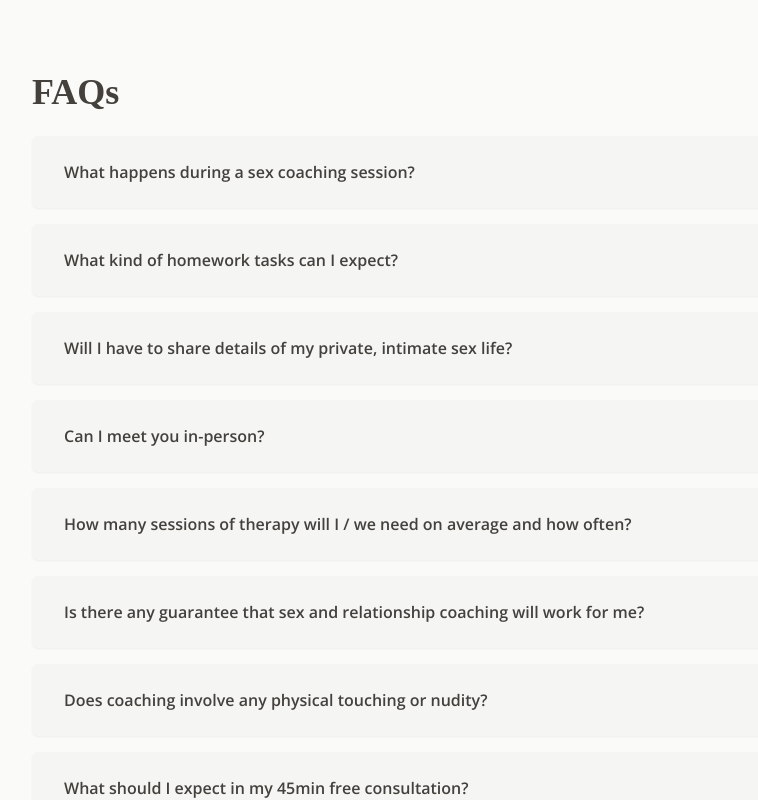
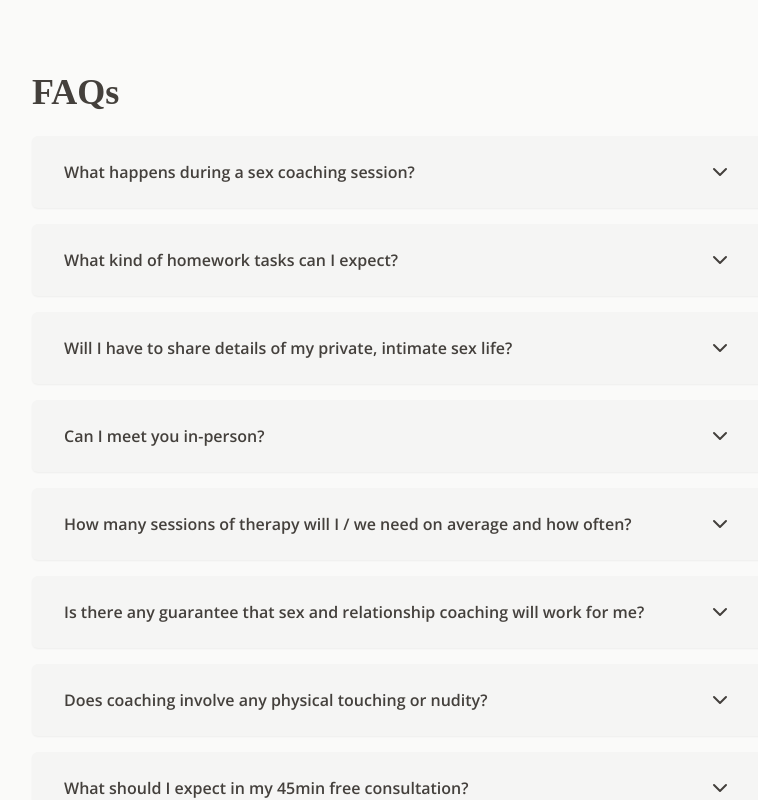
Before and after one commit to alizehkhan/sex-coach, a Next.js app: page /coaching in a window 1280 px wide. Shown: the part 1120-1920 px from the top of the page, without its empty margins (32-790 px from the left). Built offline with nearby package versions, Linux system fonts and the light colour scheme; a web font is replaced by a local one.

Commit message:
feat: toggle icon

```diff
--- a/app/_components/Accordion.tsx
+++ b/app/_components/Accordion.tsx
@@ -1,3 +1,4 @@
+import { IconChevronDown } from '@tabler/icons-react'
 import { ReactNode } from 'react'
 
 const Accordion = ({
@@ -18,10 +19,13 @@ const Accordion = ({
       <h3 className="font-semibold text-stone-700">
         <button
           aria-expanded={isOpen}
-          className="px-8 py-6 text-left w-full"
+          className="px-8 py-6 text-left w-full flex justify-between gap-4"
           onClick={() => toggle(i)}
         >
           {header}
+          <IconChevronDown
+            className={`transition-all ${isOpen && 'rotate-180'}`}
+          />
         </button>
       </h3>
       <div
```
